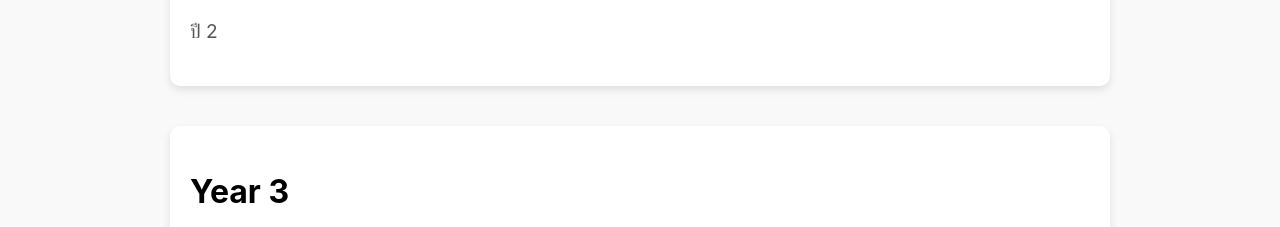
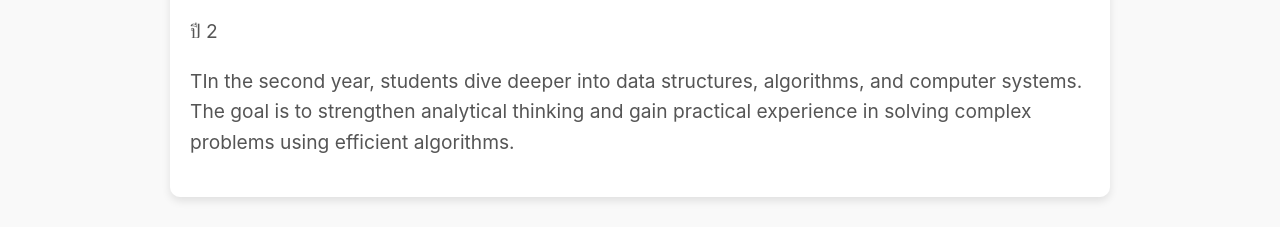
Before and after one commit to KitibodinHengmongmolsakul/6709650169_MyCSTUStory, a plain HTML site: page myjourney.html in a window 1280 px wide. Shown: the part 567-794 px from the top of the page. Drawn offline with Linux system fonts and the light colour scheme.

Commit message:
second year

```diff
--- a/myjourney.html
+++ b/myjourney.html
@@ -31,6 +31,11 @@
         <section class="year-section">
             <h2>Year 2</h2>
             <p>ปี 2</p>
+            <div class="year1-4">
+                <p>TIn the second year, students dive deeper into data structures, algorithms, and computer systems. The
+                    goal is to strengthen analytical thinking and gain practical experience in solving complex problems
+                    using efficient algorithms.</p>
+            </div>
         </section>
 
         <section class="year-section">
```
